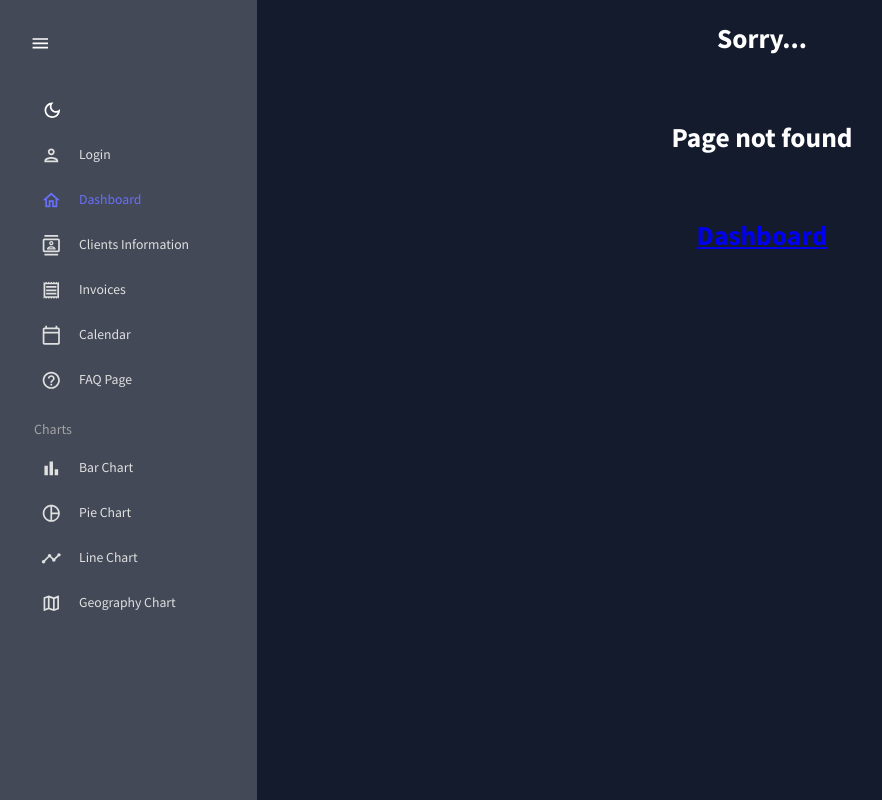
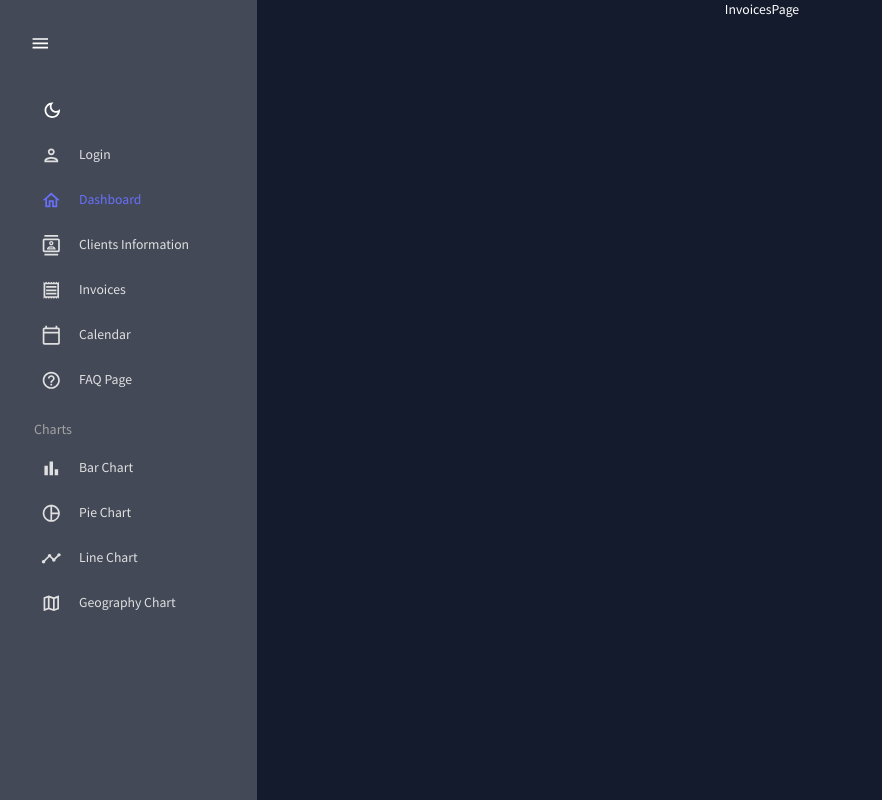
Before and after one commit to BaseBenjamin13/dashboard_client, a React (Create React App) app: page /invoices in a window 1280 px wide. Before the commit this address had no page. Shown: the whole page, without its empty margins (13-895 px from the left). Built offline with nearby package versions, Linux system fonts and the light colour scheme.

Commit message:
invoices page/route setup

```diff
--- a/src/App.js
+++ b/src/App.js
@@ -10,6 +10,7 @@ import HomePage from './pages/HomePage';
 import LoginPage from './pages/LoginPage';
 import Page404 from './pages/404';
 import ClientsPage from './pages/ClientsPage';
+import InvoicesPage from './pages/InvoicesPage';
 import NavBar from './components/NavBar';
 
 function App() {
@@ -33,6 +34,8 @@ function App() {
 
                                 <Route path="/clients" element={<ClientsPage />} />
 
+                                <Route path="/invoices" element={<InvoicesPage />} />
+
                                 <Route path="*" element={<Page404 />} />
                             </Routes>
                         </main>
--- /dev/null
+++ b/src/pages/InvoicesPage.js
@@ -0,0 +1,9 @@
+import React from 'react'
+
+function InvoicesPage() {
+  return (
+    <div>InvoicesPage</div>
+  )
+}
+
+export default InvoicesPage;
```
